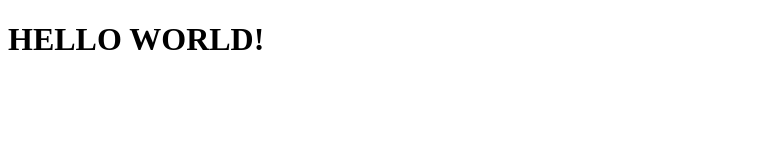
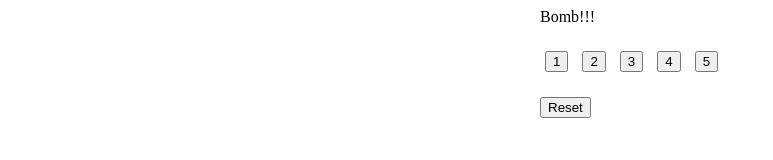
Before and after one commit to gariepyalex/casino-ift-glo-2015, a website: page public/index.html in a window 1280 px wide. Shown: the whole page, without its empty margins (0-773 px from the left). Drawn offline with nearby package versions, Linux system fonts and the light colour scheme.

Commit message:
added first Ui samples

```diff
--- /dev/null
+++ b/public/css/style.css
@@ -0,0 +1,14 @@
+#mainContainer{
+    width: 200px;
+    display: block;
+    margin-left: auto;
+    margin-right: auto;
+}
+
+#buttonList {
+    margin: 20px 0 20px 0;
+}
+
+#buttonList button {
+    margin: 5px;
+}
--- a/public/index.html
+++ b/public/index.html
@@ -5,12 +5,24 @@
     <meta charset="UTF-8">
     <script src="//cdnjs.cloudflare.com/ajax/libs/jquery/2.1.1/jquery.min.js"></script>
     <script src="/socket.io/socket.io.js"></script>
-    <!--
     <link rel="stylesheet" type="text/css" href="css/style.css">
-    <script src="js/client.js"></script>
-    -->
+
+    <!--<script src="js/client.js"></script>-->
   </head>
   <body>
-      <h1>HELLO WORLD!</h1>
+      <div id="mainContainer">
+        <label id="bombText">Bomb!!!</label>
+
+        <div id="buttonList">
+          <button id="button1">1</button>
+          <button id="button2">2</button>
+          <button id="button3">3</button>
+          <button id="button4">4</button>
+          <button id="button5">5</button>
+        </div>
+
+        <button id="reset">Reset</button>
+      </div>
   </body>
+  <script src="js/app.js"></script>
 </html>
--- /dev/null
+++ b/public/js/app.js
@@ -0,0 +1,3 @@
+$( document ).ready(function() {
+    console.log( "ready!" );
+});
```
